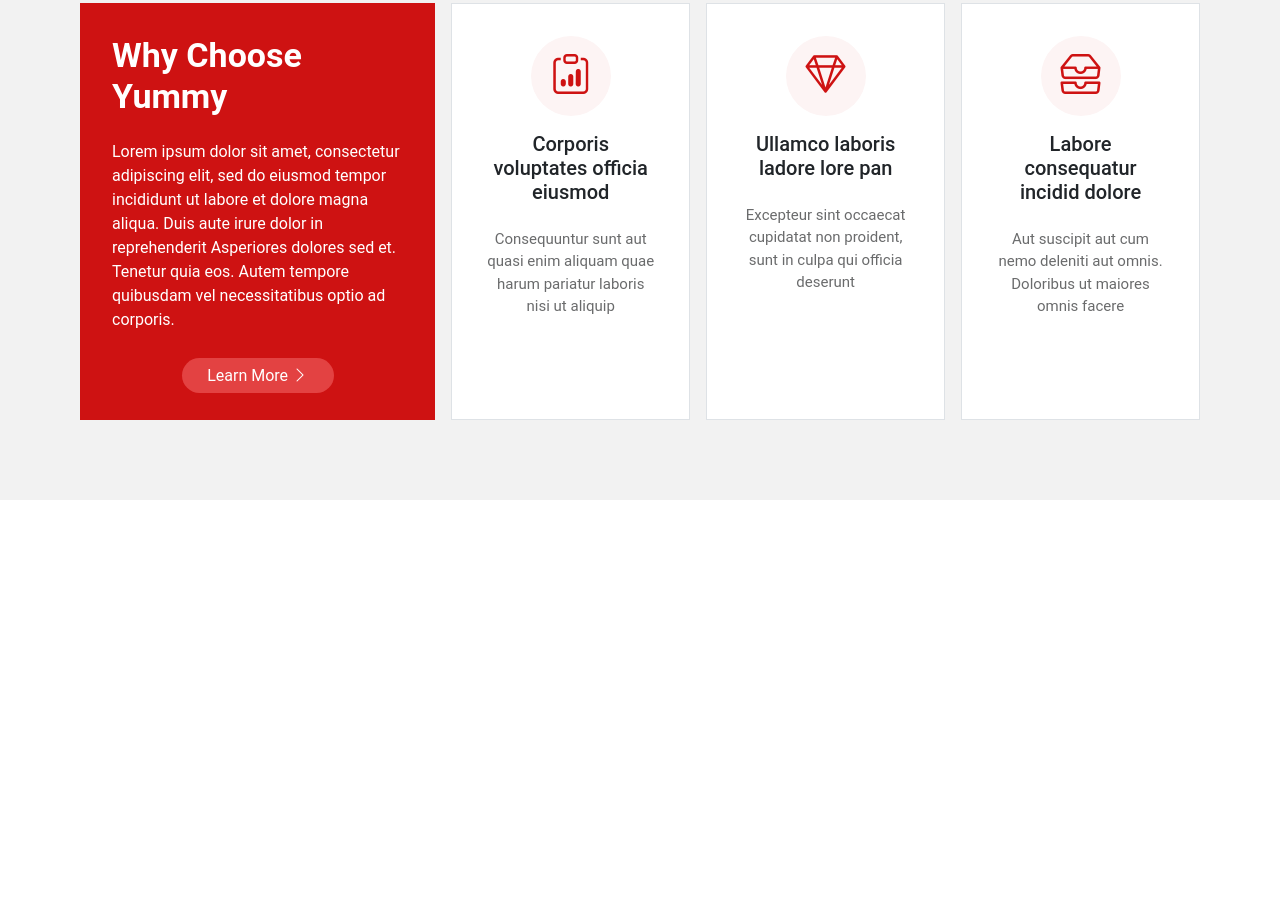
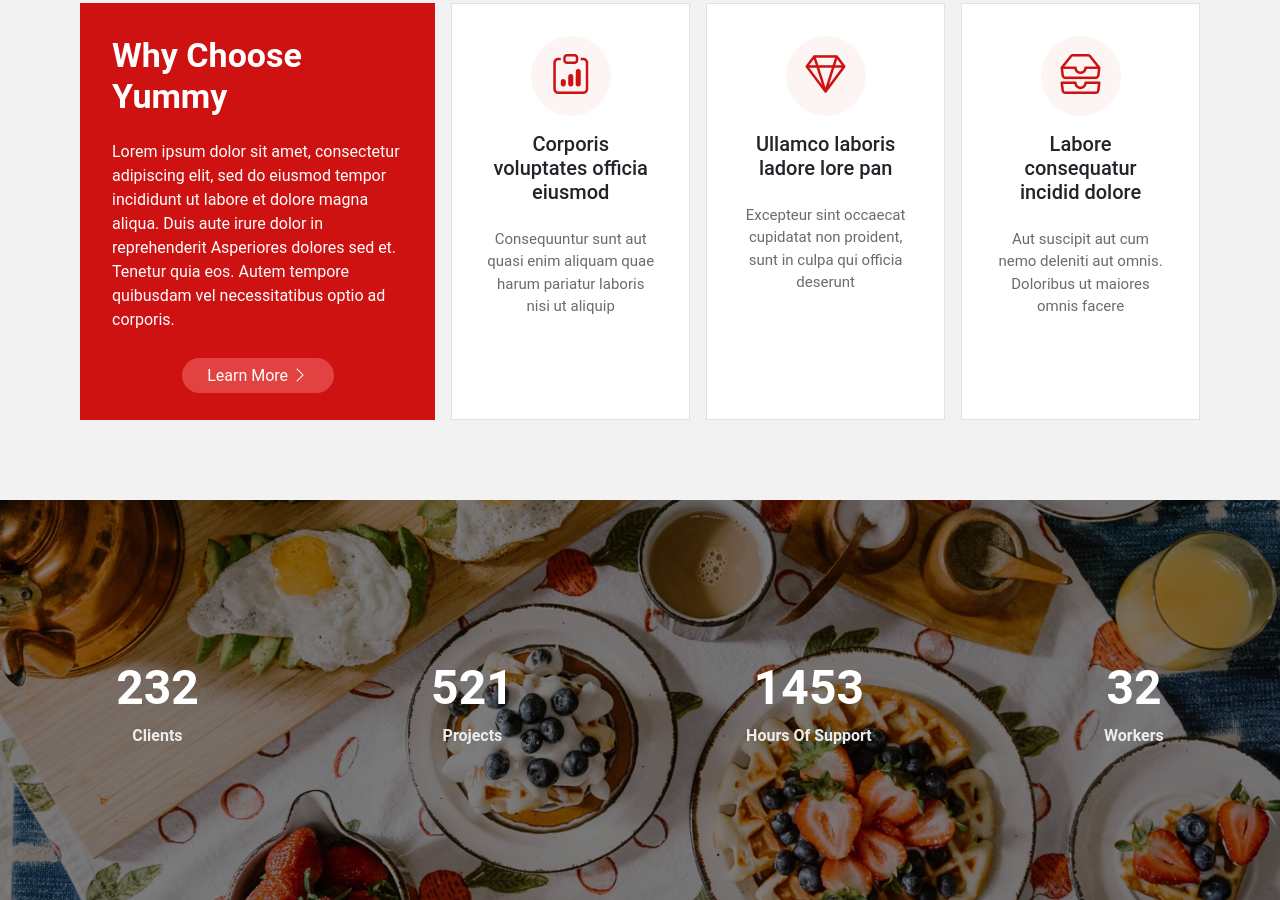
Before and after one commit to sarachafikidrissi/Yummy-Restaurant-Landing-Page, a website: page index.html in a window 1280 px wide. Shown: the part 1779-2679 px from the top of the page. Before the commit the page ends 2279 px from the top, so only its background shows below. Drawn offline with nearby package versions, Linux system fonts and the light colour scheme.

Commit message:
statistics section added

```diff
--- a/index.html
+++ b/index.html
@@ -111,6 +111,25 @@
             <p>Aut suscipit aut cum nemo deleniti aut omnis. Doloribus ut maiores omnis facere</p>
         </div>
     </section>
+    <section class="stats">
+        <div class="d-flex flex-column align-items-center">
+            <p class="stats-numbers m-0 p-0">232</p>
+            <p class="m-0 stats-title">Clients</p>
+        </div>
+        <div class="d-flex flex-column align-items-center">
+            <p class="stats-numbers m-0 p-0">521</p>
+            <p class="m-0 stats-title">Projects</p>
+        </div>
+        <div class="d-flex flex-column align-items-center">
+            <p class="stats-numbers m-0 p-0">1453</p>
+            <p class="m-0 stats-title">Hours Of Support</p>
+        </div>
+        <div class="d-flex flex-column align-items-center">
+            <p class="stats-numbers m-0 p-0">32</p>
+            <p class="m-0 stats-title">Workers</p>
+        </div>
+
+    </section>
     <script src="./node_modules/bootstrap/dist/js/bootstrap.bundle.js"></script>
 </body>
 </html>
--- a/src/scss/modules/home/_about.scss
+++ b/src/scss/modules/home/_about.scss
@@ -114,3 +114,36 @@
         color: #ce1212;
     }
 }
+
+.stats{
+    height: 50vh;
+    background-image: url('../../../../public/images/stats-bg.jpg');
+    background-repeat: no-repeat;
+    background-position:  100%;
+    background-size: cover;
+    display: flex;
+    justify-content: space-around;
+    align-items: center;
+    position: relative;
+    .stats-numbers{
+        color: white;
+        font-size: 48px;
+        font-weight: 700;
+        z-index: 1;
+    }
+    .stats-title{
+        font-size: 16px;
+        font-weight: 700;
+        color: rgb(236, 236, 236);
+        z-index: 1;
+    }
+}
+.stats:before{
+    content: "";
+    position: absolute;
+    left: 0%;
+    top: 0;
+    width: 100%;
+    height: 100%;
+    background-color: rgba(0, 0, 0, 0.5);
+}
```
Also changed, not shown: public/css/app.css, 1 other file.
